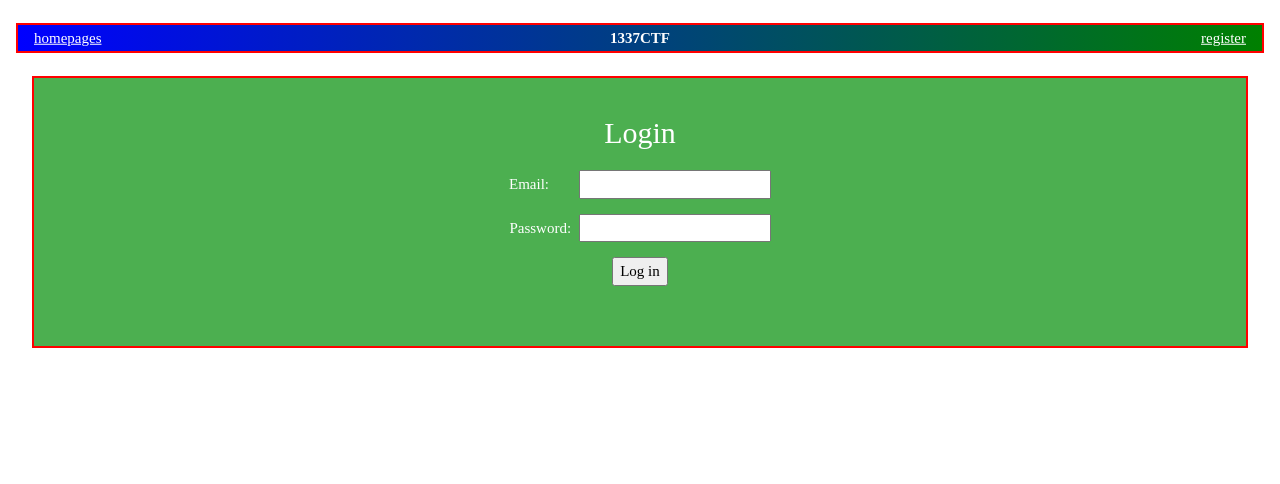
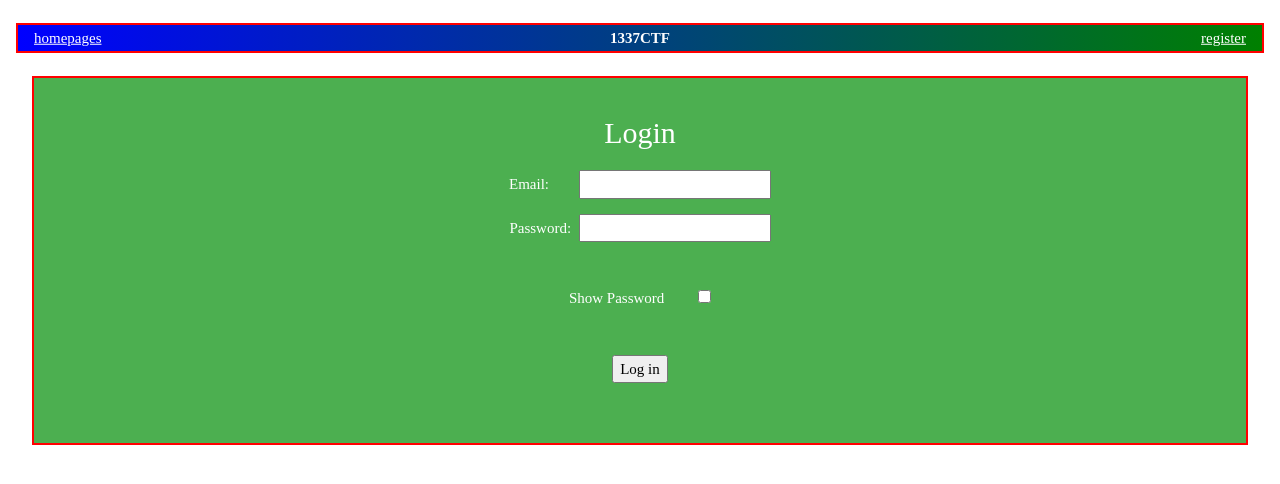
Before and after one commit to seanLimWeiRen/plshackme, a Flask app: page /login in a window 1280 px wide. Shown: the top 484 px of the page. Run offline with Flask 3, Linux system fonts and the light colour scheme.

Commit message:
1337 update time

```diff
--- a/templates/login.html
+++ b/templates/login.html
@@ -3,6 +3,17 @@
 <title>1337CTF</title>
 <meta name="viewport" content="width=device-width, initial-scale=1">
 <link rel="stylesheet" href="https://www.w3schools.com/w3css/4/w3.css">
+
+<script>
+    function myFunction() {
+      var x = document.getElementById("vvll");
+      if (x.type === "password") {
+        x.type = "text";
+      } else {
+        x.type = "password";
+      }
+    }
+</script>
 
 <body>
     <style>
@@ -20,7 +31,17 @@
         .ctfchall {
             border: 2px solid red;
             font-family: serif;
-         }
+        }
+        .parent {
+            margin: 1rem;
+            text-align: center;
+        }
+        .child {
+        display: inline-block;
+        padding: 1rem 1rem;
+        vertical-align: middle;
+        }
+
 
     </style>
 
@@ -45,8 +66,13 @@
                 <h2>Login</h2>
                 <form action = "http://localhost:5000/login" method = "POST">
                 <p><span>Email:&nbsp&nbsp&nbsp&nbsp&nbsp&nbsp&nbsp&nbsp<input type="text" name="email" /></span></p>
-                <p><span>Password: &nbsp<input type="password" name="password" /></span></p>
+                <p><span>Password: &nbsp<input type="password" name="password" id="vvll" /></span></p>
+                <div class='parent'>
+                    <div class='child'><p>Show Password</p></div>
+                    <div class='child'><input type="checkbox" onclick="myFunction()"></div>
+                </div>
                 <p><input type = "submit" value = "Log in" /></p>
+
                 </form>
                 <br />
                 <br />
```
